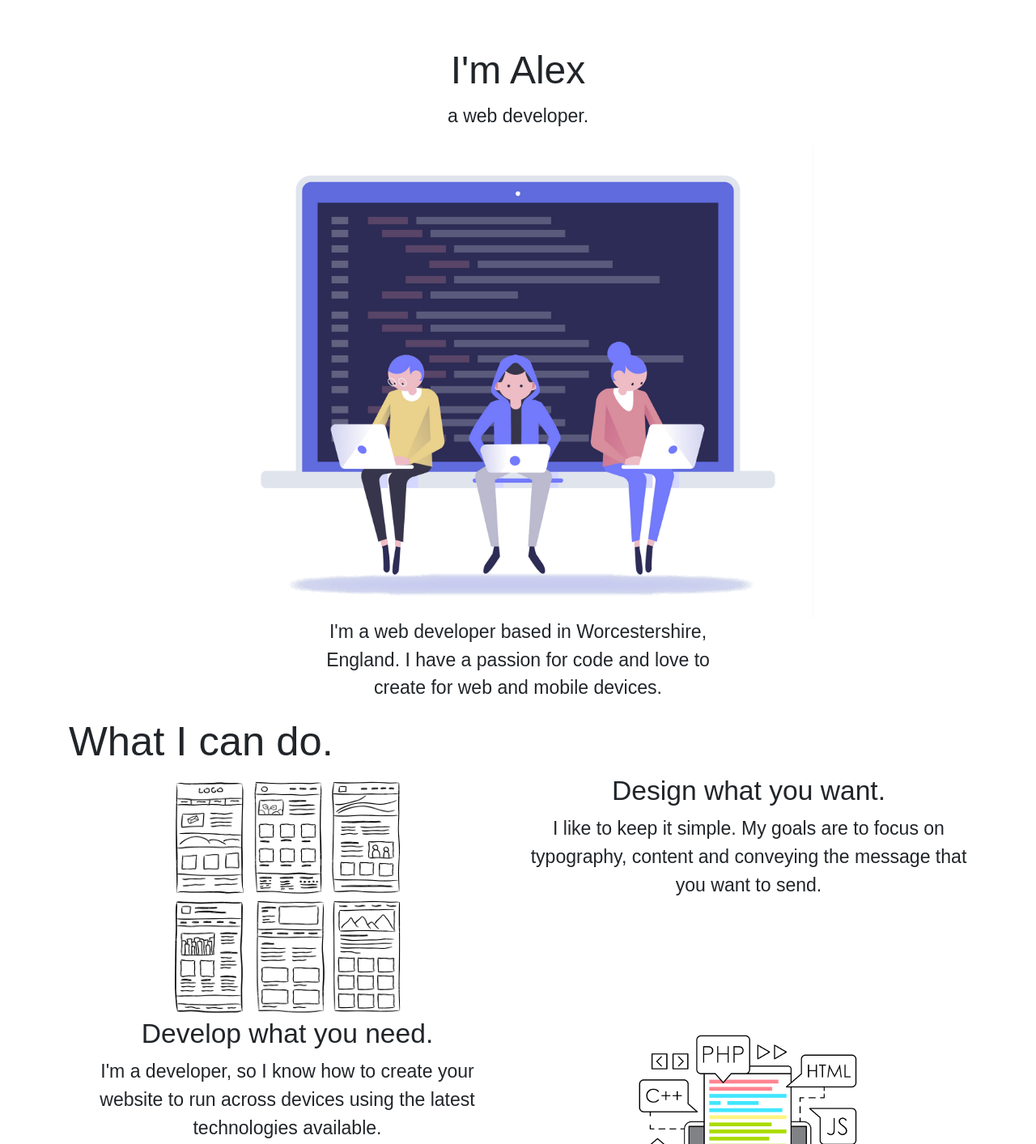
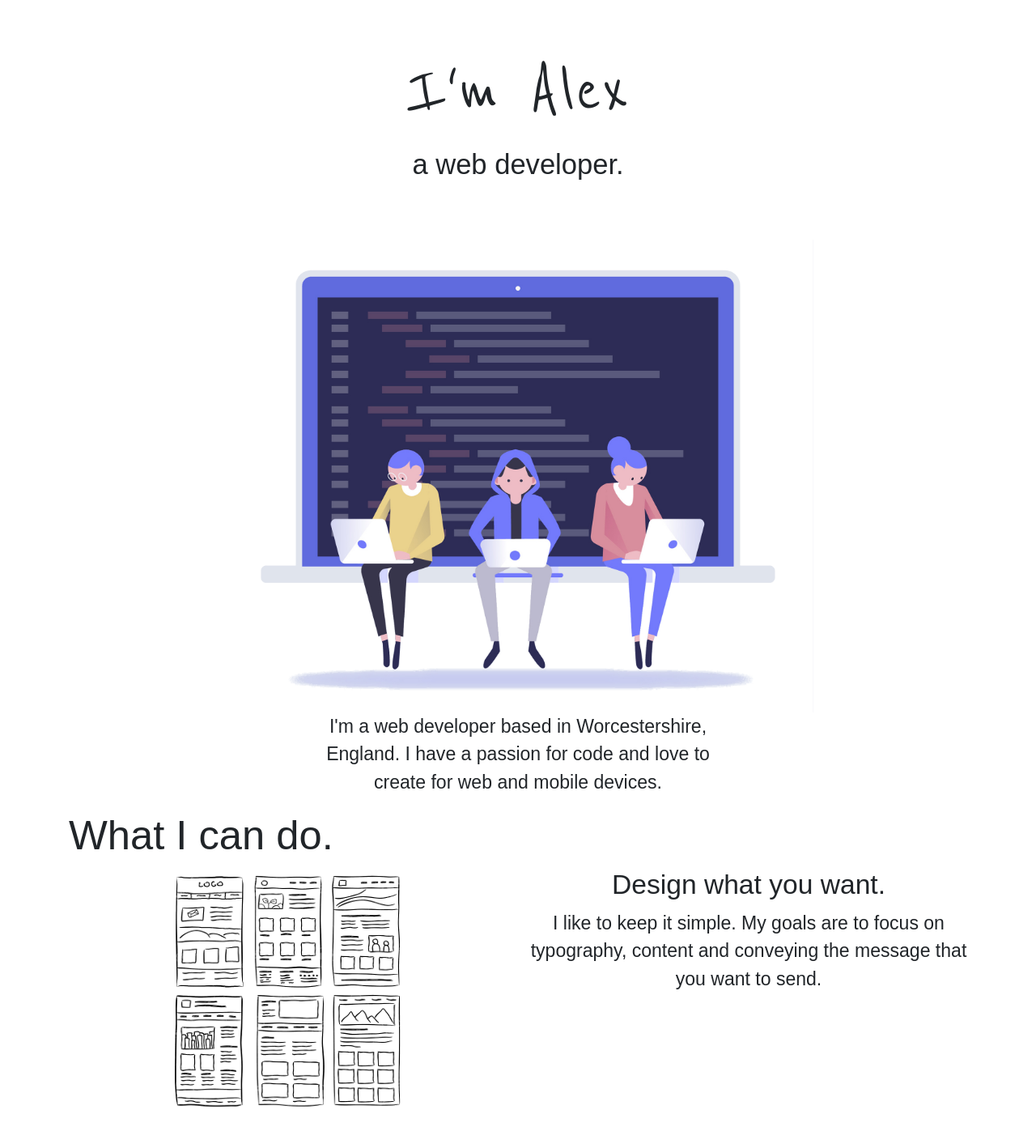
Before and after one commit to agjmills/website, a website: page public/index.html in a window 1280 px wide. Shown: the part 126-1539 px from the top of the page at 81% size. Drawn offline with nearby package versions, Linux system fonts and the light colour scheme; files that its build step writes are made by us from their sources; a web font is replaced by a local one.

Commit message:
added missing hero sass

```diff
--- a/resources/sass/application.scss
+++ b/resources/sass/application.scss
@@ -2,6 +2,7 @@
 @import "~font-awesome/scss/font-awesome";
 @import 'nav';
 @import 'portfolio';
+@import 'hero';
 @import url('https://fonts.googleapis.com/css?family=NTR|Reenie+Beanie');
 
 html, body {
--- /dev/null
+++ b/resources/sass/hero.scss
@@ -0,0 +1,19 @@
+.hero-container {
+  h1 {
+    font-family: 'Reenie Beanie', cursive;
+    font-size: 400%;
+  }
+  p {
+    font-size: 150%;
+  }
+}
+
+.welcome--index .hero-container,
+.welcome--index .skills-container,
+.welcome--index .contact-container {
+  margin-bottom: 2em;
+}
+
+.welcome--index .skills-container .row:nth-child(2), .welcome--index .skills-container .row:nth-child(3) {
+  margin-bottom: 2em;
+}
```
